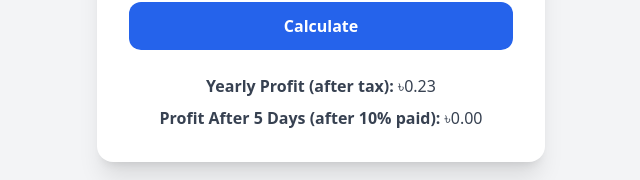
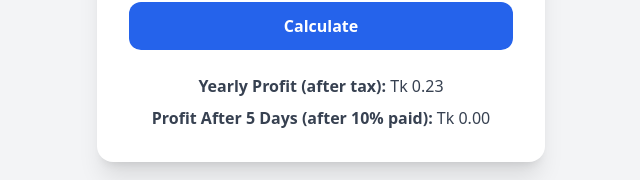
Before and after one commit to atikur01/MTDR-Profit-Calculator, a plain HTML site: page index.html in a window 1280 px wide. Both pictures are taken after typing "5", "5", "5" into the empty fields and a click on the button "Calculate". Shown: the part 461-641 px from the top of the page, without its empty margins (319-959 px from the left). Drawn offline with nearby package versions, Linux system fonts and the light colour scheme.

Commit message:
Update index.html

```diff
--- a/index.html
+++ b/index.html
@@ -37,8 +37,8 @@
       const termProfitAfterTax = termProfit * 0.9;
 
       document.getElementById('result').innerHTML = `
-        <p><strong>Yearly Profit (after tax):</strong> ৳${yearlyProfitAfterTax.toFixed(2)}</p>
-        <p><strong>Profit After ${term} Days (after 10% paid):</strong> ৳${termProfitAfterTax.toFixed(2)}</p>
+        <p><strong>Yearly Profit (after tax):</strong> Tk ${yearlyProfitAfterTax.toFixed(2)}</p>
+        <p><strong>Profit After ${term} Days (after 10% paid):</strong> Tk ${termProfitAfterTax.toFixed(2)}</p>
       `;
     }
   </script>
```
